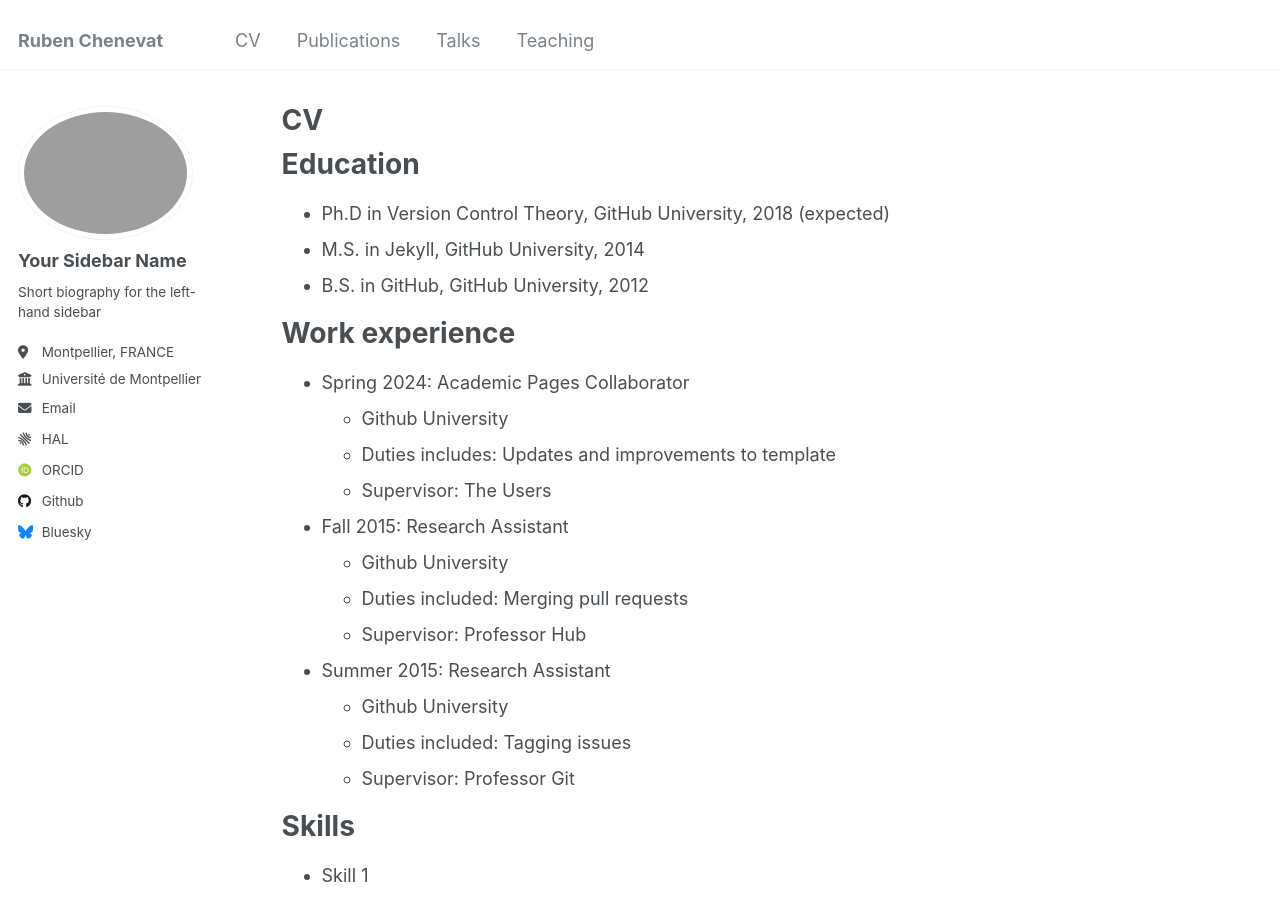
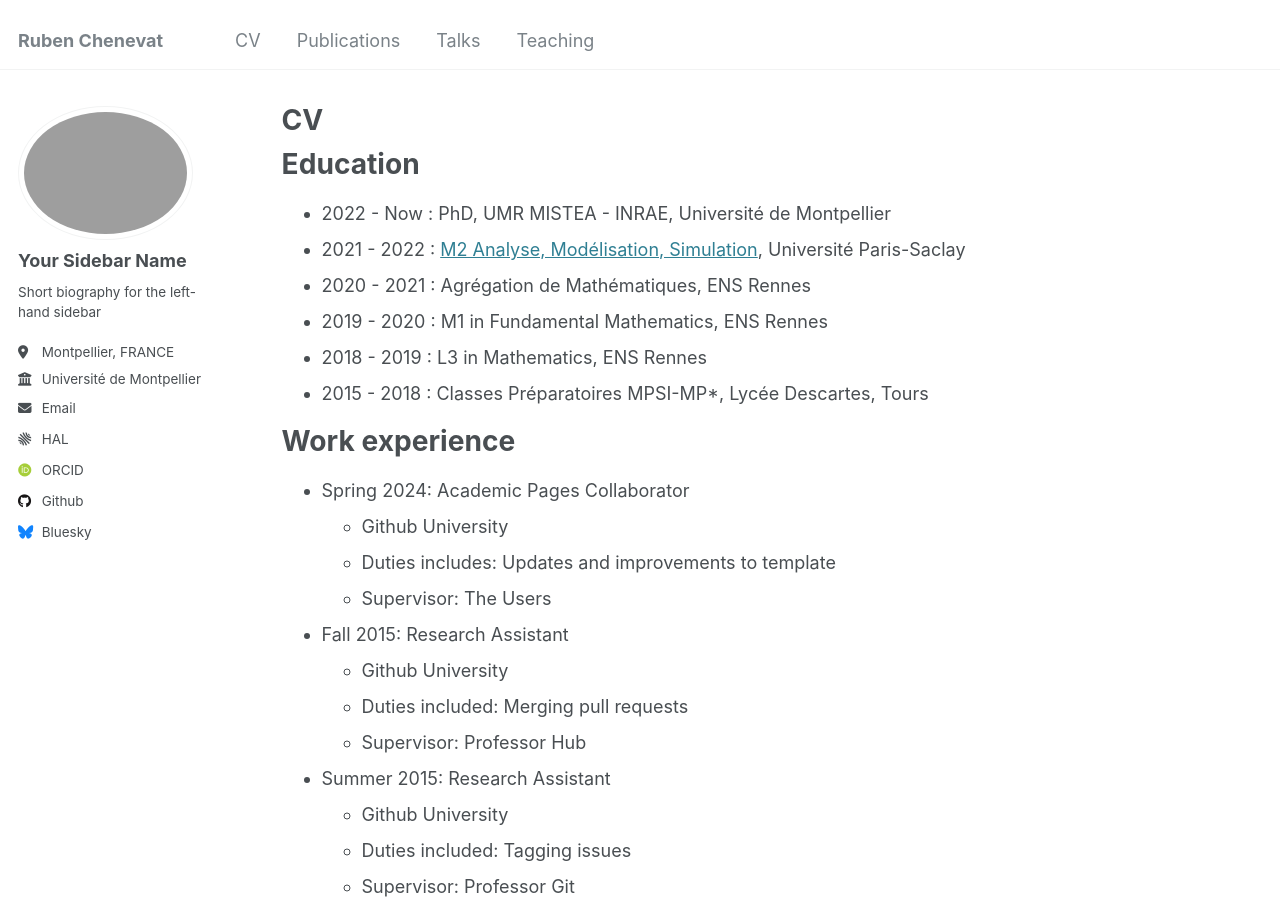
Before and after one commit to rubenchenevat/rubenchenevat.github.io, a Jekyll site: the page built from _pages/cv.md, in a window 1280 px wide and 900 px high. Built offline with Jekyll 4.4.1, drawn with Linux system fonts in a browser that asks for light colours; some web fonts are replaced.

Commit message:
Update cv.md

```diff
--- a/_pages/cv.md
+++ b/_pages/cv.md
@@ -11,9 +11,12 @@ redirect_from:
 
 Education
 ======
-* Ph.D in Version Control Theory, GitHub University, 2018 (expected)
-* M.S. in Jekyll, GitHub University, 2014
-* B.S. in GitHub, GitHub University, 2012
+* 2022 - Now : PhD, UMR MISTEA - INRAE, Université de Montpellier
+* 2021 - 2022 : [M2 Analyse, Modélisation, Simulation](https://www.imo.universite-paris-saclay.fr/en/students/masters-programs/mathematics-and-applications/m2/analyse-modelisation-simulation/), Université Paris-Saclay
+* 2020 - 2021 : Agrégation de Mathématiques, ENS Rennes
+* 2019 - 2020 : M1 in Fundamental Mathematics, ENS Rennes
+* 2018 - 2019 : L3 in Mathematics, ENS Rennes
+* 2015 - 2018 : Classes Préparatoires MPSI-MP*, Lycée Descartes, Tours
 
 Work experience
 ======
```
